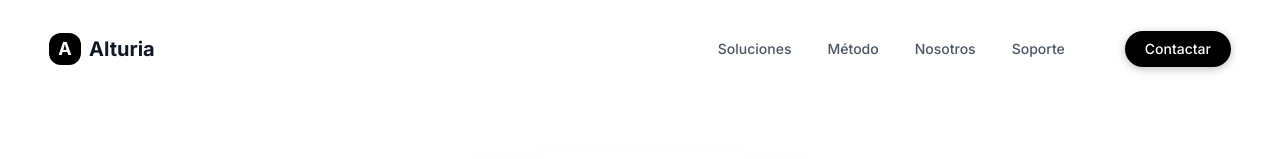
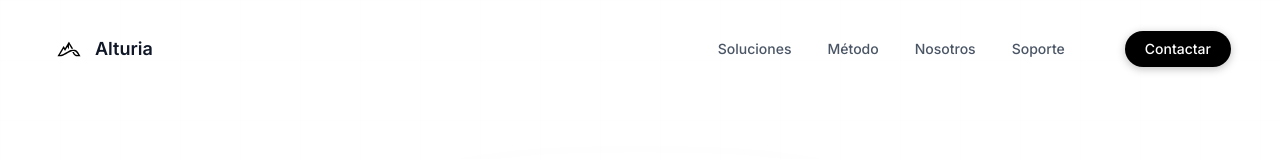
Before and after one commit to SW3T0/proyecto-alturia, a Next.js app: page / in a window 1280 px wide. Shown: the top 159 px of the page. Built offline with nearby package versions, Linux system fonts and the light colour scheme.

Commit message:
feat: nuevo branding - favicon y logo personalizado
- Favicon actualizado a alturia_favicon.png

- Logo de navbar: logo_sin_letras.svg con soporte dark/light mode (invert)

- Ajustado tamaño y balance logo + texto 'Alturia' en navbar

- Logo como fondo sutil en el Hero (opacidad 5-7%)

```diff
--- a/src/app/layout.tsx
+++ b/src/app/layout.tsx
@@ -14,7 +14,7 @@ export const metadata: Metadata = {
   keywords: ["IA", "Inteligencia Artificial", "Automatización", "Workflows", "Agentes IA", "Machine Learning", "Transformación Digital"],
   authors: [{ name: "Alturia" }],
   icons: {
-    icon: '/favicon.svg',
+    icon: '/alturia_favicon.png',
     apple: '/apple-touch-icon.svg',
   },
   openGraph: {
--- a/src/components/Hero.tsx
+++ b/src/components/Hero.tsx
@@ -10,6 +10,16 @@ export default function Hero() {
       id="hero"
       className="relative min-h-screen flex flex-col items-center justify-center overflow-hidden bg-white dark:bg-[#0a0a0a] transition-colors duration-300 max-w-[100vw]"
     >
+      {/* Logo de fondo grande */}
+      <div className="absolute inset-0 flex items-center justify-center pointer-events-none">
+        <img
+          src="/logo_sin_letras.svg"
+          alt=""
+          aria-hidden="true"
+          className="w-[80vw] h-[80vw] max-w-[900px] max-h-[900px] object-contain opacity-[0.05] dark:opacity-[0.07] invert dark:invert-0 select-none"
+        />
+      </div>
+
       {/* Gradient background effects */}
       <div className="absolute inset-0 overflow-hidden">
         <div className="absolute top-1/3 left-1/2 -translate-x-1/2 w-[min(800px,200vw)] h-[600px] bg-gradient-to-b from-emerald-500/10 via-emerald-500/5 to-transparent rounded-full blur-3xl" />
--- a/src/components/Navbar.tsx
+++ b/src/components/Navbar.tsx
@@ -84,14 +84,14 @@ export default function Navbar() {
       >
         <div className="flex justify-between items-center h-12">
           {/* Logo */}
-          <Link href="/" className="flex items-center space-x-2" onClick={(e) => { e.preventDefault(); handleLogoTap(); }}>
+          <Link href="/" className="flex items-center gap-1.5" onClick={(e) => { e.preventDefault(); handleLogoTap(); }}>
             <div
               ref={logoRef}
-              className={`rounded-xl flex items-center justify-center bg-black dark:bg-white transition-all duration-300 ${scrolled ? 'w-7 h-7' : 'w-8 h-8'} ${easterEgg ? 'easter-egg-active' : ''}`}
+              className={`flex items-center justify-center overflow-hidden transition-all duration-300 ${scrolled ? 'w-9 h-9' : 'w-10 h-10'} ${easterEgg ? 'easter-egg-active' : ''}`}
             >
-              <span className="text-white dark:text-black font-bold text-lg">A</span>
+              <img src="/logo_sin_letras.svg" alt="Alturia" className="w-full h-full object-contain invert dark:invert-0 transition-all duration-300" />
             </div>
-            <span className={`font-bold text-gray-900 dark:text-white transition-all duration-300 ${scrolled ? 'text-lg' : 'text-xl'}`}>
+            <span className={`font-semibold text-gray-900 dark:text-white transition-all duration-300 ${scrolled ? 'text-base' : 'text-lg'}`}>
               Alturia
             </span>
           </Link>
```
Also changed, not shown: public/alturia_favicon.png (added), public/logo_sin_letras.svg (added).
